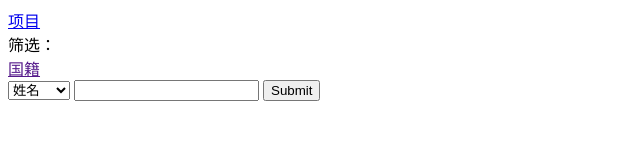
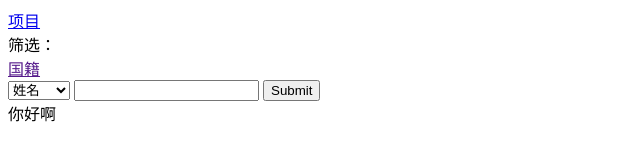
Before and after one commit to lronLadMrwang1/javascript, a plain HTML site: page curriculum/index.html in a window 1280 px wide. Shown: the full height of the page, 0-640 px from the left. Drawn offline with Linux system fonts and the light colour scheme.

Commit message:
首页修改测试

```diff
--- a/curriculum/index.html
+++ b/curriculum/index.html
@@ -34,7 +34,9 @@
                 </div>
             </div>
         </div>
-        <div id="table-data-wrap"></div>
+        <div id="table-data-wrap">
+            你好啊
+        </div>
     </div>
 </body>
 </html>
```
